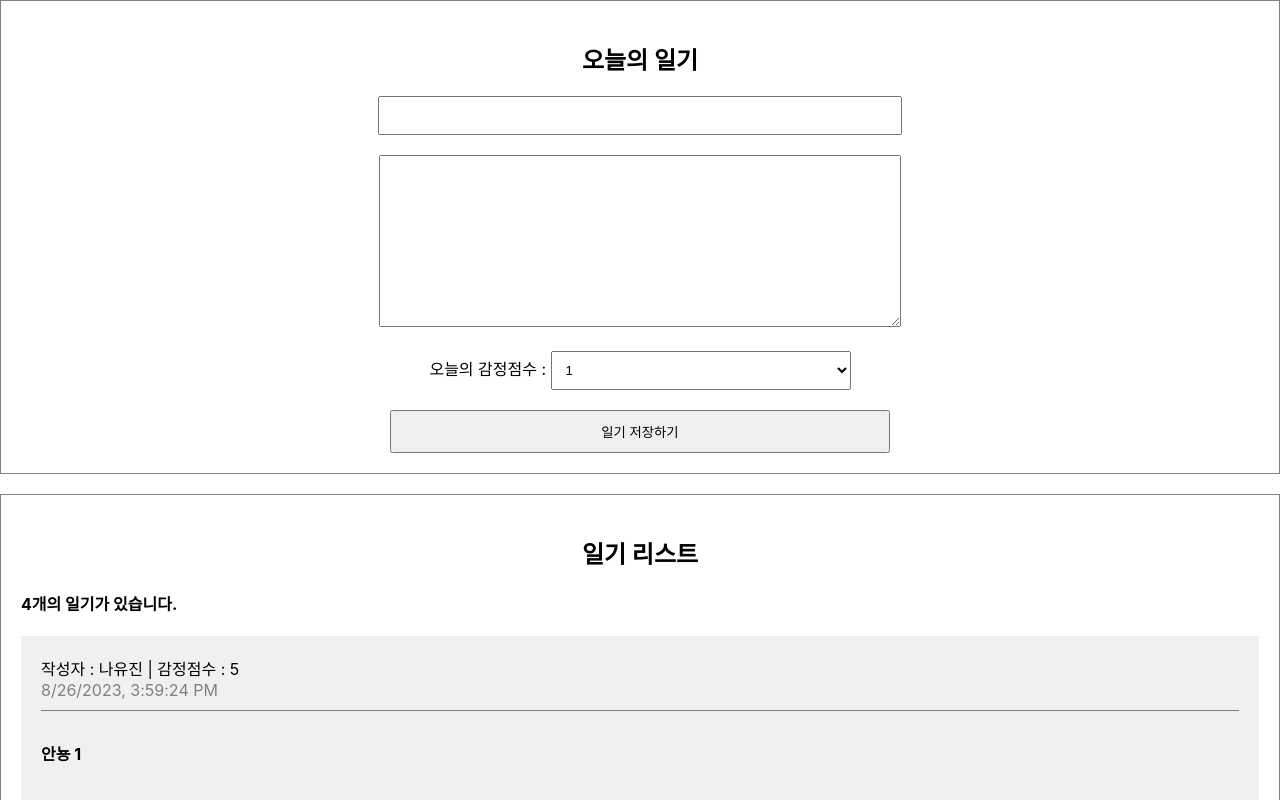
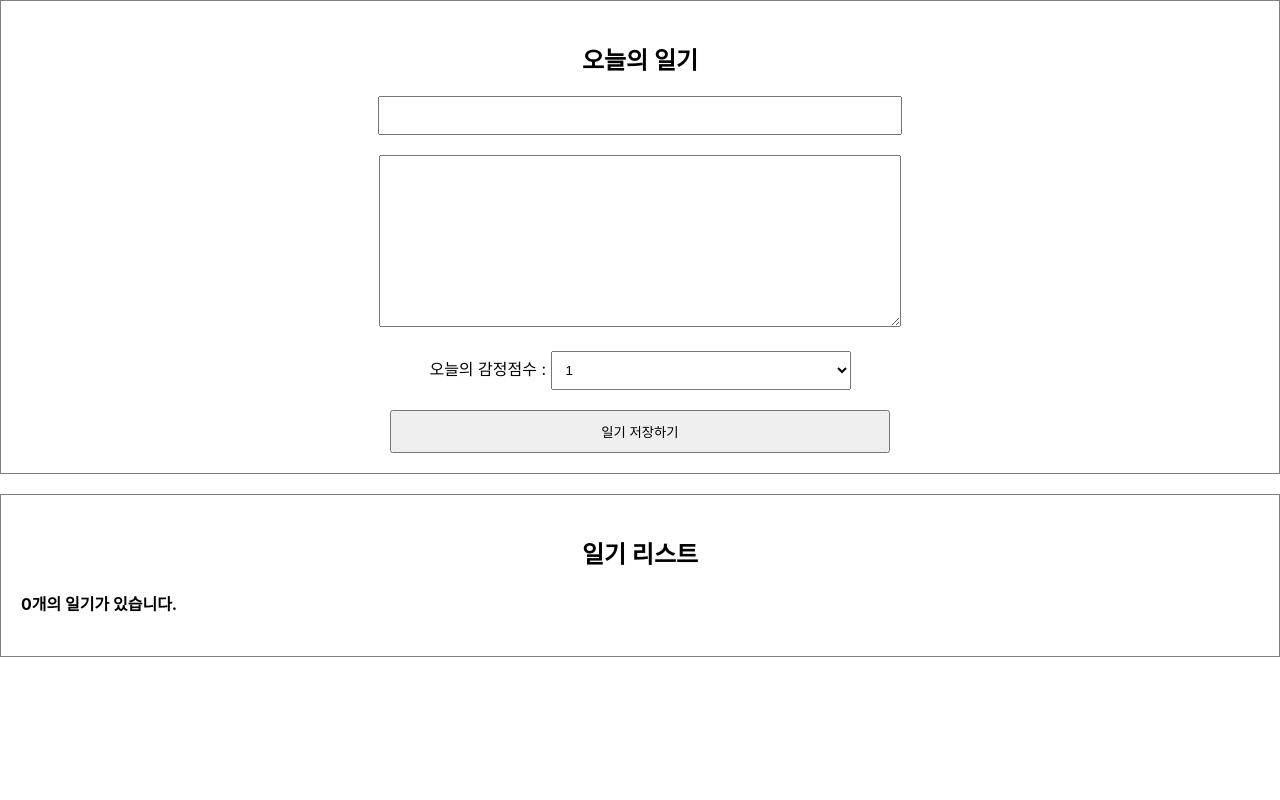
Before and after one commit to na-yujin/simpleDiary, a React (Create React App) app: page / in a window 1280 px wide. Shown: the top 800 px of the page. Built offline with nearby package versions, Linux system fonts and the light colour scheme.

Commit message:
Feat : 삭제 기능을 추가

```diff
--- a/src/App.js
+++ b/src/App.js
@@ -1,42 +1,68 @@
 import './App.css';
 import DiaryEditor from "./DiaryEditor";
 import DiaryList from "./DiaryList";
+import {useRef, useState} from "react";
 
-const dummyList = [
-  {
-    id:1,
-    author:"나유진",
-    content:"안뇽 1",
-    emotion:"5",
-    created_date: new Date().getTime()
-  },
-  {
-    id:2,
-    author:"홍길동",
-    content:"안뇽 2",
-    emotion:"4",
-    created_date: new Date().getTime()
-  },
-  {
-    id:3,
-    author:"아무개",
-    content:"안뇽 3",
-    emotion:"3",
-    created_date: new Date().getTime()
-  },
-  {
-    id:4,
-    author:"룰루랄라",
-    content:"안뇽 4",
-    emotion:"2",
-    created_date: new Date().getTime()
-  },
-]
+// const dummyList = [
+//   {
+//     id:1,
+//     author:"나유진",
+//     content:"안뇽 1",
+//     emotion:"5",
+//     created_date: new Date().getTime()
+//   },
+//   {
+//     id:2,
+//     author:"홍길동",
+//     content:"안뇽 2",
+//     emotion:"4",
+//     created_date: new Date().getTime()
+//   },
+//   {
+//     id:3,
+//     author:"아무개",
+//     content:"안뇽 3",
+//     emotion:"3",
+//     created_date: new Date().getTime()
+//   },
+//   {
+//     id:4,
+//     author:"룰루랄라",
+//     content:"안뇽 4",
+//     emotion:"2",
+//     created_date: new Date().getTime()
+//   },
+// ]
 function App() {
+
+  const [data, setData] = useState([]);
+
+  const dataId = useRef(0);
+
+  const onCreate = (author, content, emotion) => {
+    const created_date = new Date().getTime();
+    const newItem = {
+      author,
+      content,
+      emotion,
+      created_date,
+      id: dataId.current,
+    };
+    dataId.current += 1;
+    setData([newItem, ...data]);
+  };
+
+  const onDelete = (targetId) => {
+    console.log(`${targetId}가 삭제되었습니다.`)
+    const newDiaryList = data.filter((it) => it.id !== targetId)
+    setData(newDiaryList)
+  };
+
   return (
     <div className="App">
-      <DiaryEditor />
-      <DiaryList diaryList={dummyList} />
+      <DiaryEditor onCreate={onCreate} />
+      {/*<DiaryList diaryList={dummyList} />*/}
+      <DiaryList onDelete={onDelete} diaryList={data} />
     </div>
   );
 }
--- a/src/DiaryEditor.js
+++ b/src/DiaryEditor.js
@@ -1,15 +1,15 @@
 import {useRef, useState} from "react";
 
-const DiaryEditor = () => {
-
-  const authorInput = useRef();
-  const contentInput = useRef();
+const DiaryEditor = ({onCreate}) => {
 
   const [state, setState] = useState({
     author:"",
     content:"",
     emotion:1,
   })
+
+  const authorInput = useRef();
+  const contentInput = useRef();
 
   const handleChangeState = (e) => {
     setState({
@@ -26,8 +26,15 @@
       contentInput.current.focus();
       return;
     }
+
     // console.log(state)
+    onCreate(state.author, state.content, state.emotion);
     alert('저장성공')
+    setState({
+      author: "",
+      content: "",
+      emotion: 1,
+    })
   }
 
   return (
--- a/src/DiaryItem.js
+++ b/src/DiaryItem.js
@@ -1,4 +1,4 @@
-const DiaryItem = ({author, content, created_date, emotion, id}) => {
+const DiaryItem = ({onDelete, author, content, created_date, emotion, id}) => {
   return (
     <div className="DiaryItem">
       <div className='info'>
@@ -6,6 +6,13 @@
         <span className='date'>{new Date(created_date).toLocaleString()}</span>
       </div>
       <div className="content">{content}</div>
+      <button onClick={()=>{
+        // console.log(id)
+        if(window.confirm(`${id}번쨰 일기를 정말 삭제하시겠습니까?`)){
+          onDelete(id);
+        }
+      }}
+      >삭제하기</button>
     </div>
   )
 }
--- a/src/DiaryList.js
+++ b/src/DiaryList.js
@@ -1,6 +1,6 @@
 import DiaryItem from "./DiaryItem";
 
-const DiaryList = ({diaryList}) => {
+const DiaryList = ({onDelete, diaryList}) => {
   // console.log(diaryList)
   return (
     <div className="DiaryList">
@@ -8,7 +8,7 @@
       <h4>{diaryList.length}개의 일기가 있습니다.</h4>
       <div>
         {diaryList.map((it) => (
-          <DiaryItem key={it.id} {...it}/>
+          <DiaryItem key={it.id} {...it} onDelete={onDelete}/>
           // <div key={it.id}>
           //   <div>작성자 : {it.author}</div>
           //   <div>일기 : {it.content}</div>
```
